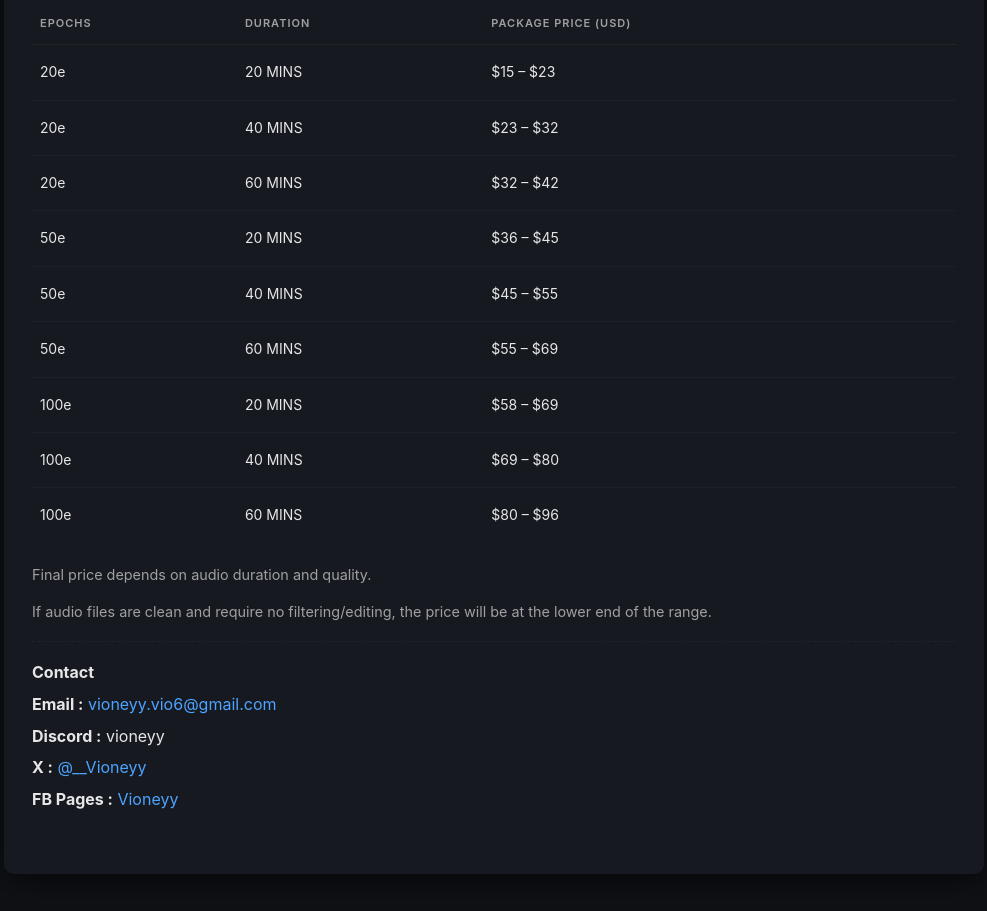
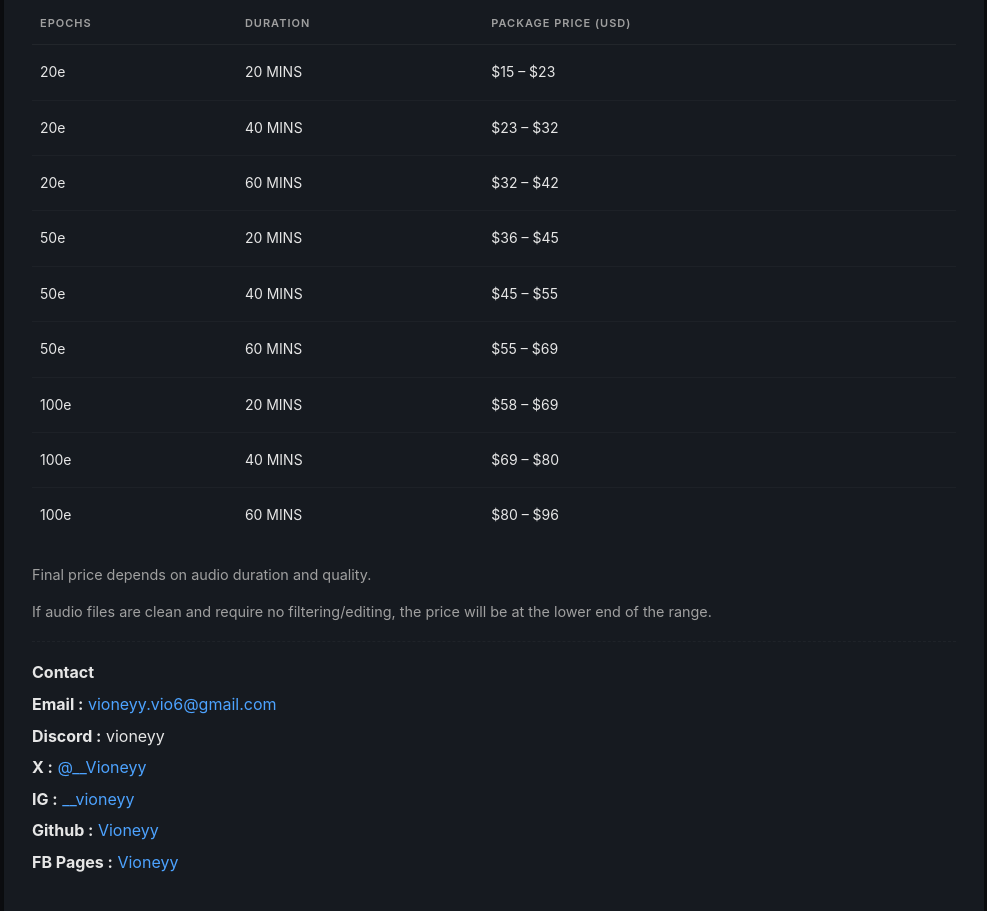
Before and after one commit to Vioneyy/rvc-voice-ai-demo, a plain HTML site: page docs/index.html in a window 1280 px wide. Shown: the part 5445-6356 px from the top of the page, without its empty margins (146-1133 px from the left). Drawn offline with Linux system fonts and the light colour scheme.

Commit message:
Update index.html

```diff
--- a/docs/index.html
+++ b/docs/index.html
@@ -580,6 +580,8 @@
           <div><strong>Email :</strong> <a href="mailto:vioneyy.vio6@gmail.com">vioneyy.vio6@gmail.com</a></div>
           <div style="margin-top:6px;"><strong>Discord :</strong> vioneyy</div>
           <div style="margin-top:6px;"><strong>X :</strong> <a href="https://x.com/__Vioneyy" target="_blank" rel="noopener">@__Vioneyy</a></div>
+          <div style="margin-top:6px;"><strong>IG :</strong> <a href="https://www.instagram.com/__vioneyy/" target="_blank" rel="noopener">__vioneyy</a></div>
+          <div style="margin-top:6px;"><strong>Github :</strong> <a href="https://github.com/Vioneyy" target="_blank" rel="noopener">Vioneyy</a></div>
           <div style="margin-top:6px;"><strong>FB Pages :</strong> <a href="https://www.facebook.com/profile.php?id=61587325234077" target="_blank" rel="noopener">Vioneyy</a></div>
         </div>
       </div>
```
